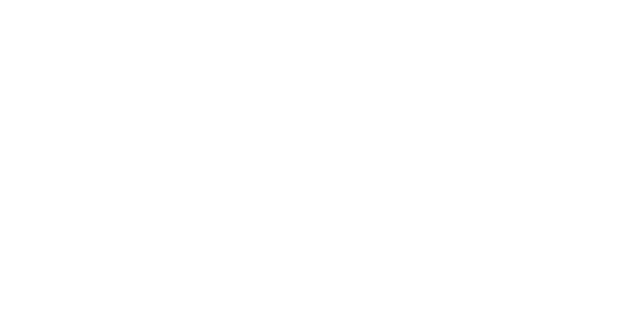
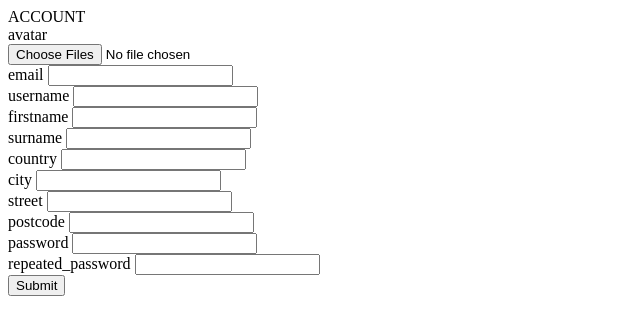
Before and after one commit to Kamil-Kam/auction_website_project, a Django app: page /account in a window 1280 px wide. Before the commit the part shown is empty. Shown: the top 335 px of the page, without its empty margins (0-640 px from the left). Run offline with Django 4.2, Linux system fonts and the light colour scheme.

Commit message:
developing account

```diff
--- a/auction_website_project/auction_website/admin.py
+++ b/auction_website_project/auction_website/admin.py
@@ -1,5 +1,5 @@
 from django.contrib import admin
-from . models import Category, Account, Stan
+from . models import Category, Account, Stan, Item
 
 # Register your models here.
 
@@ -7,3 +7,4 @@
 admin.site.register(Category)
 admin.site.register(Account)
 admin.site.register(Stan)
+admin.site.register(Item)
--- a/auction_website_project/auction_website/models.py
+++ b/auction_website_project/auction_website/models.py
@@ -41,7 +41,8 @@
     city = models.CharField(max_length=30, validators=[validators.validate_name])
     street = models.CharField(max_length=30, validators=[validators.validate_name])
     postcode = models.CharField(max_length=10, validators=[validators.validate_postcode])
-    password = models.CharField(max_length=20, validators=[validators.validate_password])
+    password = models.CharField(max_length=100)
+    avatar = models.ImageField(blank=True, null=True)
 
     def __str__(self):
         return '%s %s %s' % (self.username, self.firstname, self.surname)
--- a/auction_website_project/auction_website/templates/account.html
+++ b/auction_website_project/auction_website/templates/account.html
@@ -6,5 +6,61 @@
 </head>
 <body>
 
+<div>
+    ACCOUNT
+</div>
+
+
+{% if error_message %}
+    <p class="error-message">{{ error_message }}</p>
+{% endif %}
+
+{% if account.avatar %}
+     <p><img src="{{account.avatar.url}}" class="rounded" alt="image not found"></p>
+{% endif %}
+
+<form method="POST">
+    {% csrf_token %}
+
+    <div><label>avatar</label></div>
+        <input name="image" type="file" multiple class="form-control-file" accept="image/jpeg, image/png">
+    <br>
+    <label>email</label>
+    <input required name="email" value="{{ account.email }}">
+    <br>
+    <label>username</label>
+        <input required name="username" value="{{ account.username }}">
+    <br>
+    <label>firstname</label>
+        <input required name="firstname" value="{{ account.firstname }}">
+    <br>
+    <label>surname</label>
+        <input required name="surname" value="{{ account.surname }}">
+    <br>
+    <label>country</label>
+        <input required name="country" value="{{ account.country }}">
+    <br>
+    <label>city</label>
+        <input required name="city" value="{{ account.city }}">
+    <br>
+    <label>street</label>
+        <input required name="street" value="{{ account.street }}">
+    <br>
+    <label>postcode</label>
+        <input required name="postcode" value="{{ account.postcode }}">
+    <br>
+    <label>password</label>
+        <input required name="password" type="password">
+    <br>
+    <label>repeated_password</label>
+        <input required name="repeated_password" type="password">
+    <br>
+
+
+     <button type="submit">Submit</button>
+
+
+</form>
+
 </body>
 </html>
--- a/auction_website_project/auction_website/templates/create_account.html
+++ b/auction_website_project/auction_website/templates/create_account.html
@@ -31,7 +31,7 @@
         <input required name="city" value="{{ city }}">
     <br>
     <label>street</label>
-        <input required name="street" value="{{ city }}">
+        <input required name="street" value="{{ street }}">
     <br>
     <label>postcode</label>
         <input required name="postcode" value="{{ postcode }}">
--- a/auction_website_project/auction_website/templates/log_in.html
+++ b/auction_website_project/auction_website/templates/log_in.html
@@ -19,7 +19,7 @@
 {% if messages %}
     <ul class="messages">
         {% for message in messages %}
-            <li{% if message.tags %} class="{{ message.tags }}"{% endif %}>{{ message }}</li>
+            <li>{{ message }}</li>
         {% endfor %}
     </ul>
 {% endif %}
--- a/auction_website_project/auction_website/templates/main_page.html
+++ b/auction_website_project/auction_website/templates/main_page.html
@@ -13,5 +13,7 @@
 
 <a href="{% url 'create_account' %}">Create account</a>
 
+<a href="{% url 'account' %}">account</a>
+
 </body>
 </html>
--- a/auction_website_project/auction_website/validators.py
+++ b/auction_website_project/auction_website/validators.py
@@ -28,11 +28,10 @@
     regex = r'^[0-9]{2}-[0-9]{3}$'
 
     if not re.match(regex, postcode):
-        raise ValidationError("Wrong name")
+        raise ValidationError("Wrong postcode")
 
 
 def validate_password(password):
     regex = r"^(?=.*[A-Za-z])(?=.*\d)[A-Za-z\d]{8,}$"
 
-    if not re.match(regex, password):
-        raise ValidationError("Wrong password")
+    return re.match(regex, password)
--- a/auction_website_project/auction_website/views.py
+++ b/auction_website_project/auction_website/views.py
@@ -5,7 +5,7 @@
 from . forms import NewUAccountForm
 from . import validators
 from django.core.exceptions import ValidationError
-
+from django.contrib.auth.hashers import make_password, check_password
 
 # Create your views here.
 
@@ -57,19 +57,21 @@
         username = request.POST['username']
         password = request.POST['password']
 
-        user = authenticate(request, username=username, password=password)
+        # user = authenticate(request, username=username, password=password)
+        print(password)
 
         try:
             user = Account.objects.get(username=username)
-
-            if password == user.password:
-                messages.success(request, "Logged In Sucessfully!!")
+            print(user.password)
+            if check_password(password, user.password):
+                messages.success(request, "Logged In Sucessfully!")
 
             else:
-                messages.error(request, 'Invalid email or password')
+                messages.error(request, 'Invalid username or password')
 
         except:
-            messages.error(request, 'Invalid email or password')
+            messages.error(request, 'Invalid username or password')
+
 
     return render(request, 'log_in.html')
 
@@ -93,7 +95,7 @@
         postcode = request.POST['postcode']
         password = request.POST['password']
         repeated_password = request.POST['repeated_password']
-
+        print(password)
         account = Account(
             email=email,
             username=username,
@@ -103,20 +105,28 @@
             city=city,
             street=street,
             postcode=postcode,
-            password=password,
+            password=make_password(password),
         )
-
+        print(account.password)
         try:
             account.full_clean()
 
             if password != repeated_password:
-                ValidationError("Passwords do not match")
+                raise ValidationError("Passwords do not match")
+
+            if not validators.validate_password(password):
+                raise ValidationError("Wrong password")
+
             account.save()
 
-            return render(request, 'create_account.html')
+            return render(request, "account.html", {"account": account})
 
         except ValidationError as error:
             errors = list(error.messages)
+            print('error')
+
+            if not validators.validate_password(password):
+                errors.append("Wrong password")
 
             if password != repeated_password:
                 errors.append("Passwords do not match")
```
Also changed, not shown: auction_website_project/db.sqlite3.
